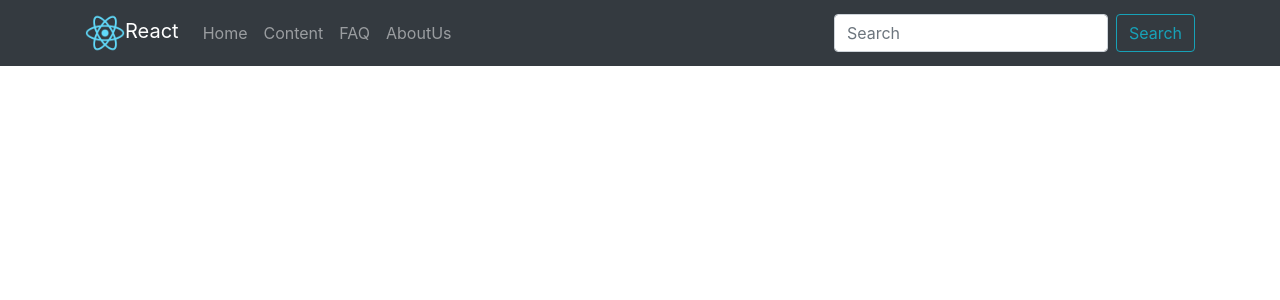
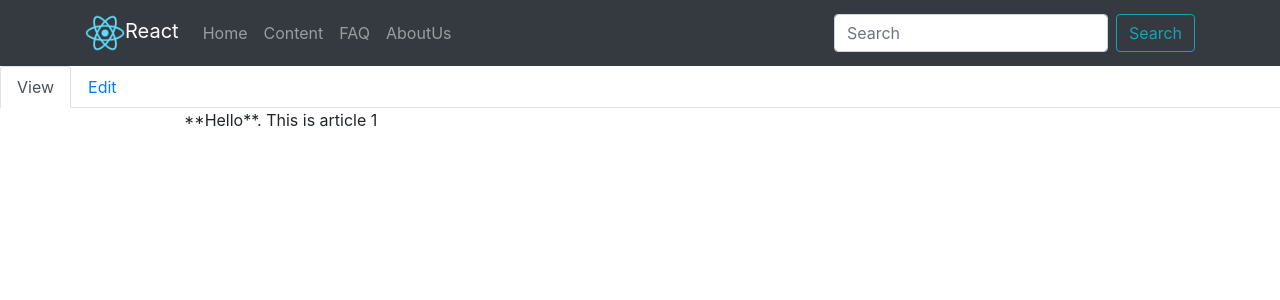
Before and after one commit to shpaksasha/FAQ, a React (Create React App) app: page /faq/article/1 in a window 1280 px wide. Shown: the top 300 px of the page. Built offline with nearby package versions, Linux system fonts and the light colour scheme.

Commit message:
Show/edit article

```diff
--- a/src/App.js
+++ b/src/App.js
@@ -2,9 +2,10 @@ import React from 'react';
 import Head from "./components/Header/header";
 import {BrowserRouter as Router, Route} from "react-router-dom";
 import Home from './components/Home/home';
-import Questions from './components/FAQ/faq';
+import Questions from './components/FAQ/questions';
 import One from './components/Article/article_1';
 import Two from './components/Article/article_2';
+import Article from "./components/Article/article";
 
 const App = () => {
     return (
@@ -14,6 +15,7 @@ const App = () => {
             <Route exact path='/faq' component={Questions}/>
             <Route exact path='/faq/article_1' component={One}/>
             <Route exact path='/faq/article_2' component={Two}/>
+            <Route exact path="/faq/article/:id" render={(props) => <Article {...props} />}/>
         </Router>
     );
 };
--- /dev/null
+++ b/src/components/Article/article.js
@@ -0,0 +1,63 @@
+import React, {useEffect, useState} from 'react';
+import makeStyles from "@material-ui/core/styles/makeStyles";
+import {Tab, Tabs} from "react-bootstrap";
+import {Container, Typography} from "@material-ui/core";
+import TextareaAutosize from "@material-ui/core/TextareaAutosize";
+
+const useStyles = makeStyles(theme => ({
+    root: {
+        margin: '50px 10px',
+        width: '100%',
+        minWidth: 'auto',
+        maxWidth: '800px',
+        backgroundColor: theme.palette.background.paper,
+    }
+
+}));
+
+
+const Article = (props) => {
+
+    const classes = useStyles();
+    const [key, setKey] = useState('view');
+    const [article, setArticle] = useState();
+
+    function downloadArticle(id) {
+        return "**Hello**. This is article " + id;
+    }
+
+    function fetchArticle() {
+        const id = props.match.params.id;
+        const article = downloadArticle(id);
+        setArticle(article)
+    }
+
+    useEffect(() => {
+        fetchArticle()
+    }, []);
+
+    function onTextChange(event) {
+        setArticle(event.target.value);
+    }
+
+    return (
+        <Tabs id="controlled-tab-example" activeKey={key} onSelect={k => setKey(k)}>
+            <Tab eventKey="view" title="View">
+                <Container maxWidth='md' component='div' fixed className={classes.block}>
+                    {article}
+                </Container>
+            </Tab>
+            <Tab eventKey="edit" title="Edit">
+                <TextareaAutosize
+                    aria-label="empty textarea"
+                    placeholder="Empty"
+                    value={article}
+                    onChange={event => onTextChange(event)}
+                />
+            </Tab>
+        </Tabs>
+    );
+
+};
+
+export default Article
```
Also changed, not shown: src/components/Article/article_1.js (+9 -9 lines). Lines whose indentation alone changed are shown as unchanged.
